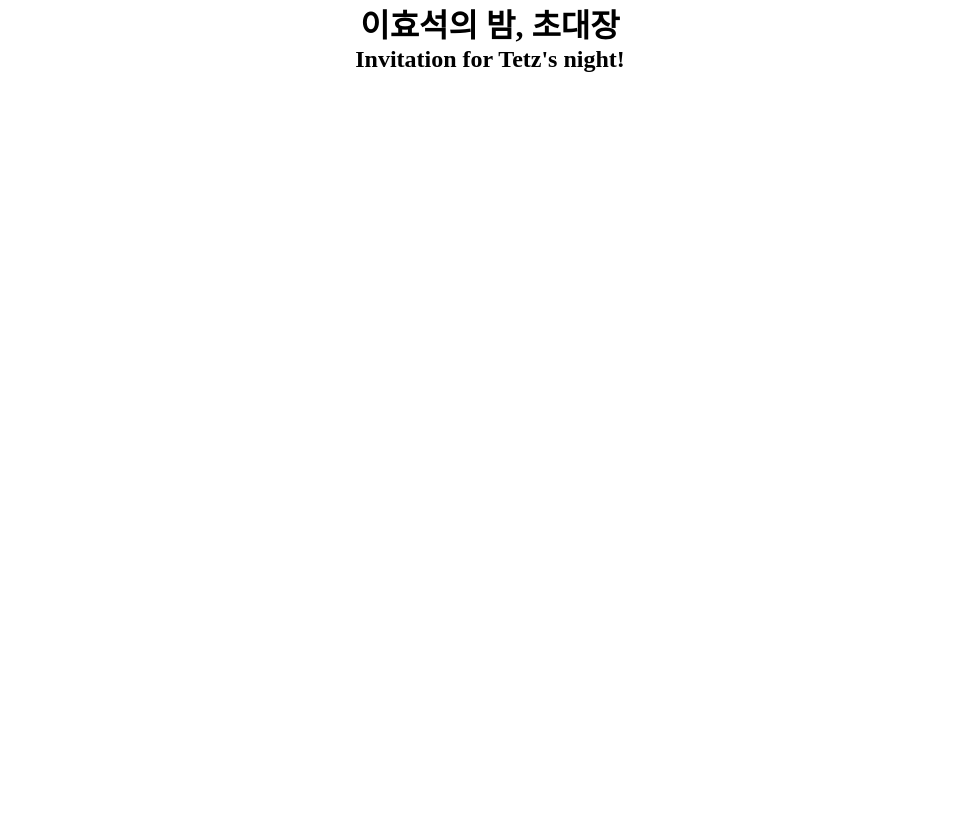
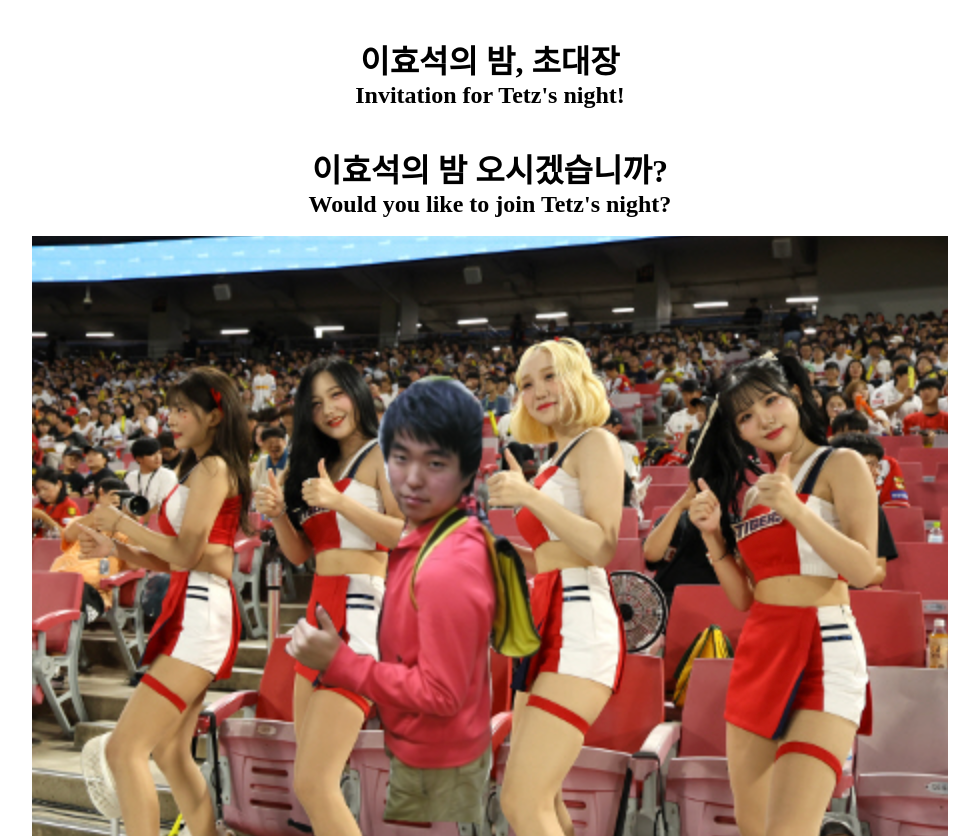
Before and after one commit to xenosign/tetz-night, a plain HTML site: page front/index.html in a window 1280 px wide. Shown: the whole page, without its empty margins (150-1129 px from the left). Before the commit the page ends 800 px from the top, so only its background shows below. Drawn offline with Linux system fonts and the light colour scheme.

Commit message:
250103 초기 세팅

```diff
--- /dev/null
+++ b/back/package.json
@@ -0,0 +1,5 @@
+{
+  "dependencies": {
+    "express": "^4.21.2"
+  }
+}
--- a/front/index.html
+++ b/front/index.html
@@ -7,7 +7,15 @@
     <link rel="stylesheet" href="./style.css" />
   </head>
   <body>
+    <br />
+    <br />
     <h1>이효석의 밤, 초대장</h1>
     <h2>Invitation for Tetz's night!</h2>
+    <br />
+    <br />
+    <h1>이효석의 밤 오시겠습니까?</h1>
+    <h2>Would you like to join Tetz's night?</h2>
+    <br />
+    <img src="./tetz_invitation.png" />
   </body>
 </html>
```
Also changed, not shown: back/app.js (added, +10 -0 lines), front/tetz_invitation.png (added), 3 other files.
